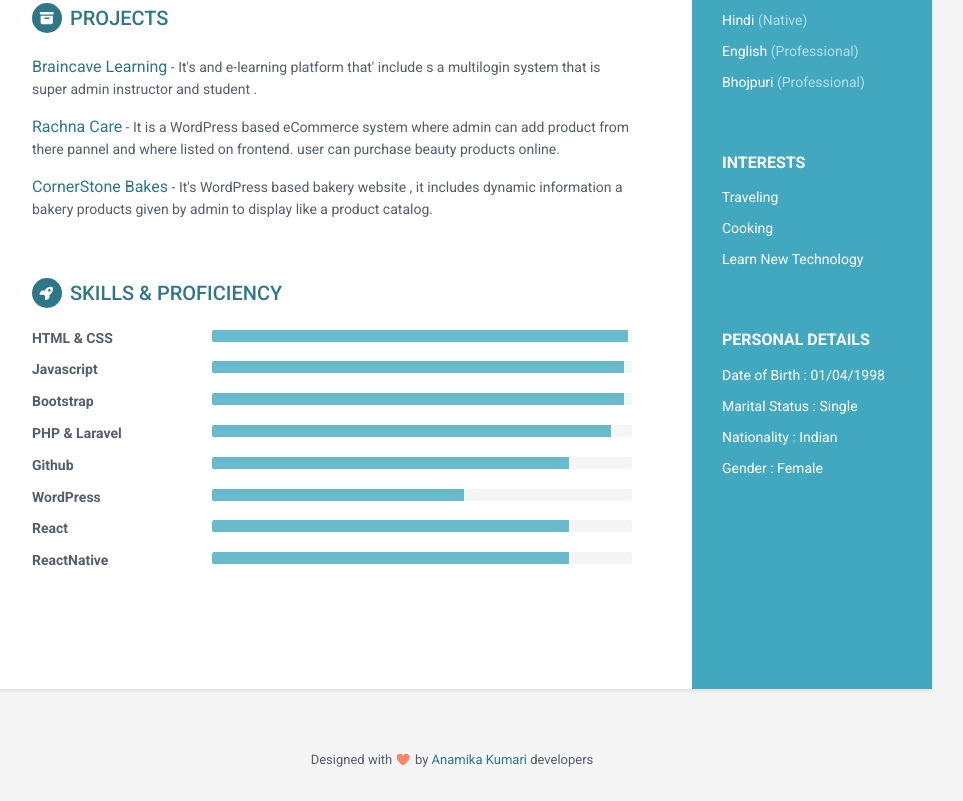
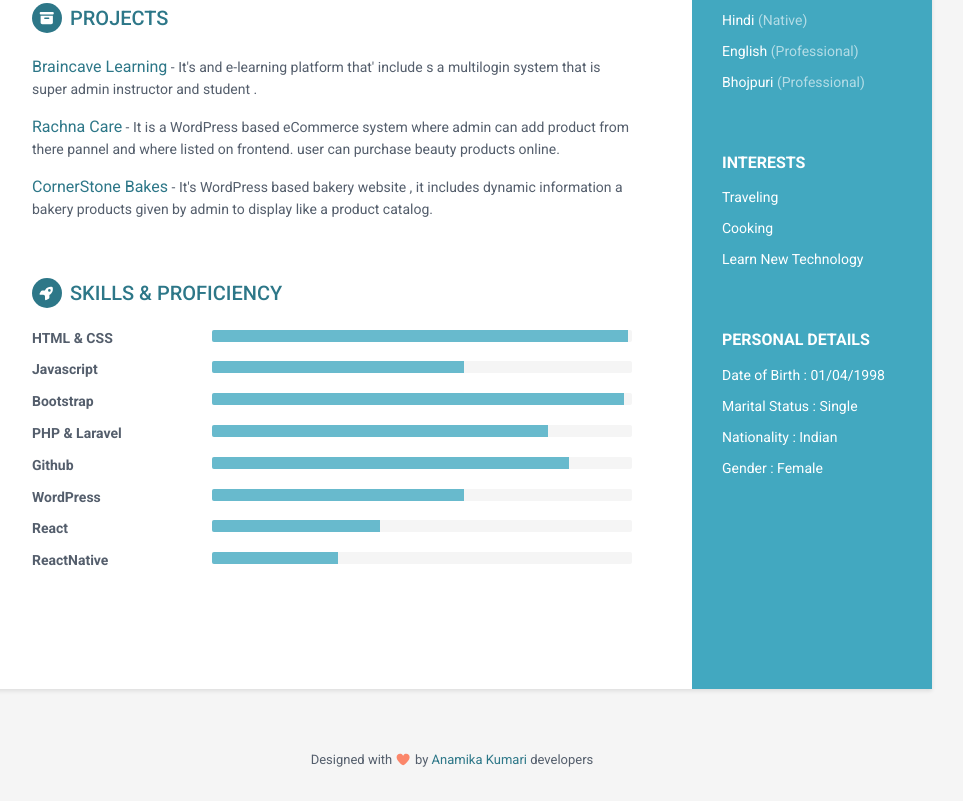
Before and after one commit to Anamika880/Anamika-cv, a plain HTML site: page index.html in a window 1280 px wide. Shown: the part 876-1677 px from the top of the page, without its empty margins (188-1151 px from the left). Drawn offline with Linux system fonts and the light colour scheme.

Commit message:
Update index.html

```diff
--- a/index.html
+++ b/index.html
@@ -194,7 +194,7 @@
                     <div class="item">
                         <h3 class="level-title">Javascript</h3>
                         <div class="progress level-bar">
-						    <div class="progress-bar theme-progress-bar" role="progressbar" style="width: 98%" aria-valuenow="98" aria-valuemin="0" aria-valuemax="100"></div>
+						    <div class="progress-bar theme-progress-bar" role="progressbar" style="width: 60%" aria-valuenow="60" aria-valuemin="0" aria-valuemax="100"></div>
 						</div>
                     </div><!--//item-->
 
@@ -208,7 +208,7 @@
                     <div class="item">
                         <h3 class="level-title">PHP &amp; Laravel</h3>
                         <div class="progress level-bar">
-							    <div class="progress-bar theme-progress-bar" role="progressbar" style="width: 95%" aria-valuenow="95" aria-valuemin="0" aria-valuemax="100"></div>
+							    <div class="progress-bar theme-progress-bar" role="progressbar" style="width: 80%" aria-valuenow="80" aria-valuemin="0" aria-valuemax="100"></div>
 						</div>
                     </div><!--//item-->
 
@@ -228,13 +228,13 @@
                     <div class="item">
                         <h3 class="level-title">React</h3>
                         <div class="progress level-bar">
-						    <div class="progress-bar theme-progress-bar" role="progressbar" style="width: 85%" aria-valuenow="85" aria-valuemin="0" aria-valuemax="100"></div>
+						    <div class="progress-bar theme-progress-bar" role="progressbar" style="width: 40%" aria-valuenow="40" aria-valuemin="0" aria-valuemax="100"></div>
 						</div>
                     </div><!--//item-->
                     <div class="item">
                         <h3 class="level-title">ReactNative</h3>
                         <div class="progress level-bar">
-						    <div class="progress-bar theme-progress-bar" role="progressbar" style="width: 85%" aria-valuenow="85" aria-valuemin="0" aria-valuemax="100"></div>
+						    <div class="progress-bar theme-progress-bar" role="progressbar" style="width: 30%" aria-valuenow="30" aria-valuemin="0" aria-valuemax="100"></div>
 						</div>
                     </div><!--//item-->
 
```
